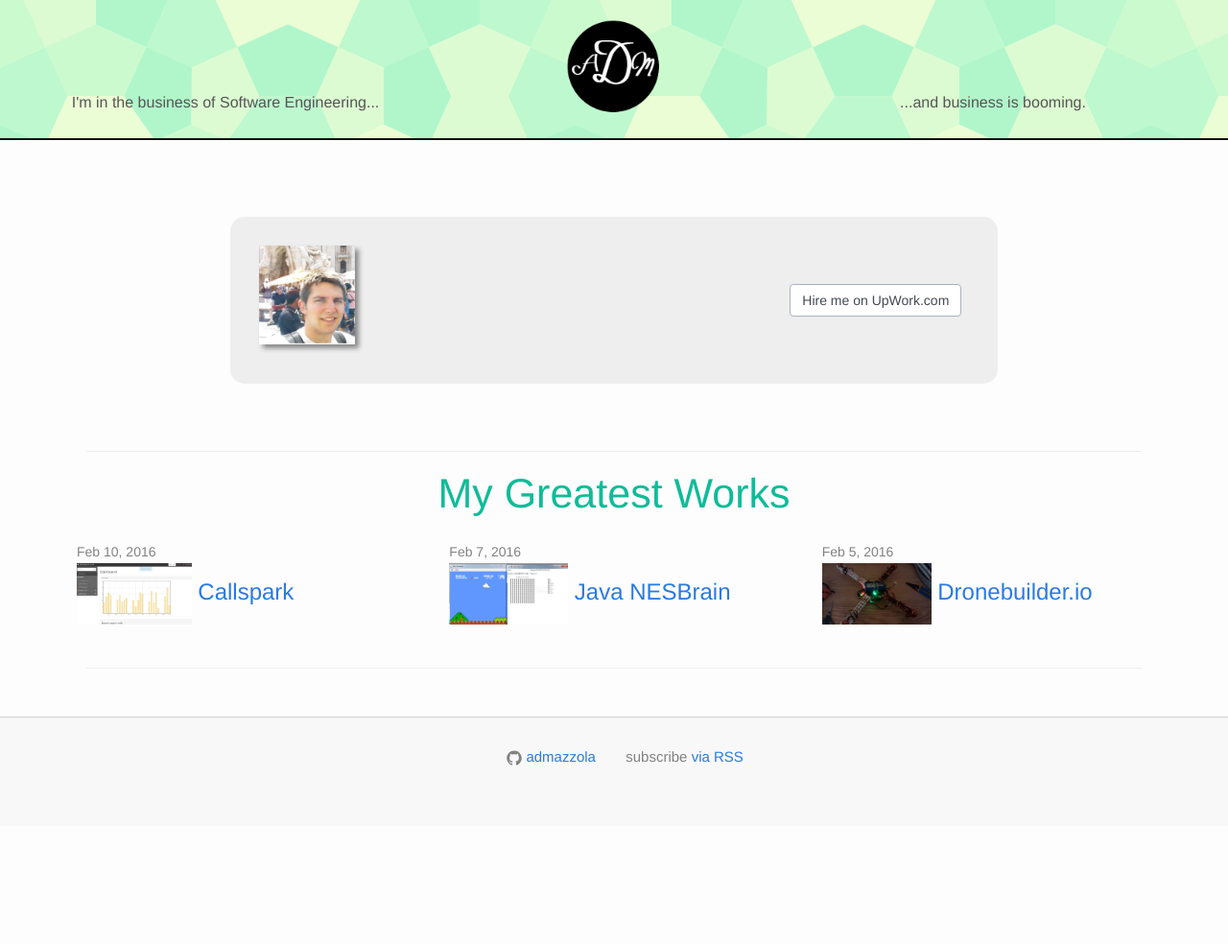
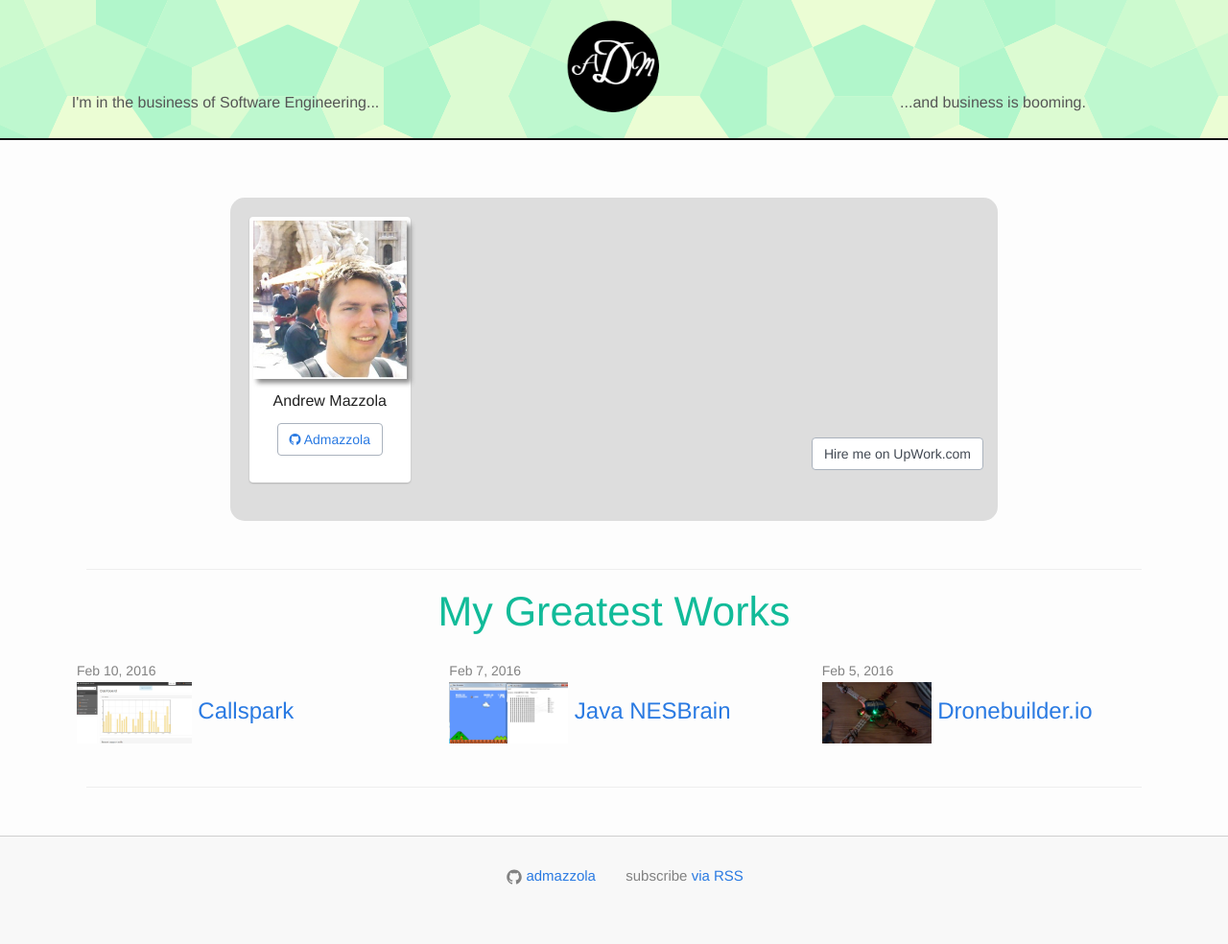
Before and after one commit to admazzola/admazzola.github.io, a Jekyll site: the page built from index.html, in a window 1280 px wide. Shown: the whole page at 96% size. Built offline with Jekyll 4.4.1, drawn with Linux system fonts in a browser that asks for light colours; nearby versions of some CDN libraries; before the commit the page ends 900 px from its top, so only the background shows below that.

Commit message:
added styles

```diff
--- a/_includes/bio.html
+++ b/_includes/bio.html
@@ -1,18 +1,44 @@
 
 <div class="row">
-  <div class="col-sm-4">
-      <img src="/assets/portrait.jpg" width=100 style=" box-shadow: 4px 4px 5px #888888; ">
-  </div>
-  <div class="col-sm-4">
+  <div class="col-sm-3">
+
+
+
+      <div class="thumbnail">
+        <img src="/assets/portrait.jpg"   style=" box-shadow: 4px 4px 5px #888888; ">
+
+            <div class="caption center">
+              <h3 style="color:#222">Andrew Mazzola</h3>
+
+              <p>
+                <a href="http://github.com/admazzola" style="display:block">
+                  <div class="btn btn-default"> <span class="fa fa-github"></span> Admazzola </div>
+                </a>
+              </p>
+
+             </div>
+          </div>
+
 
   </div>
-  <div class="col-sm-4">
+  <div class="col-sm-9">
 
-    <div style="padding:40px;">
-      <a href="https://www.upwork.com/freelancers/~01e09643fdc4a688b7">
-        <div class="btn btn-default"> Hire me on UpWork.com </div>
-      </a>
+    <div class="row">
+      <div style="height:220px;">
+
+      </div>
     </div>
+      <div class="row">
+        <div class="pull-right" style="padding:10px;">
+          <a href="https://www.upwork.com/freelancers/~01e09643fdc4a688b7">
+            <div class="btn btn-default"> Hire me on UpWork.com </div>
+          </a>
+        </div>
+    </div>
+
   </div>
 
+
+
+
 </div>
--- a/css/default.css
+++ b/css/default.css
@@ -21,11 +21,11 @@
 
 .bio
 {
-	padding:30px;
+	padding:20px;
   max-width:800px;
-   margin:50px auto;
+   margin:30px auto;
 
-	 background :#eee;
+	 background :#ddd;
 	 border-radius:15px;
 
 }
```
